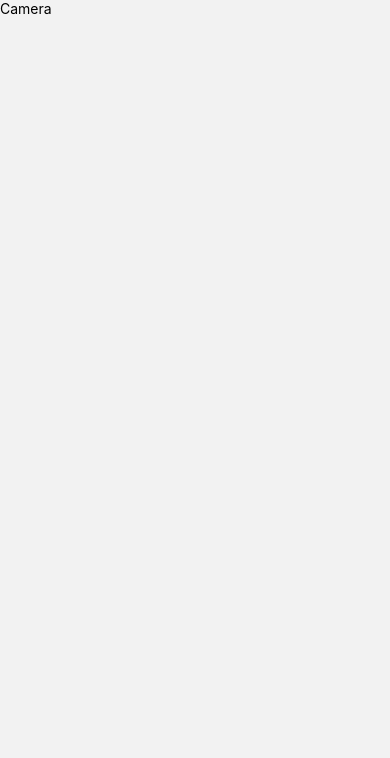
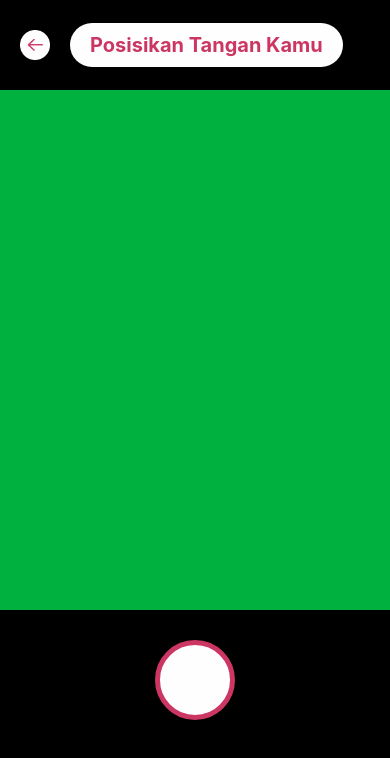
Before and after one commit to galihkarya/Persona, a React Native app: screen /CameraPage in a window 390 px wide. Shown: the top 758 px of the page. Built offline with nearby package versions, Linux system fonts and the light colour scheme.

Commit message:
cameraPage

```diff
--- a/src/cameraPage.tsx
+++ b/src/cameraPage.tsx
@@ -1,15 +1,68 @@
-import React from "react";
-import {
-    View,
-    Text,
-  } from 'react-native';
+import React from 'react';
+import {View, Text, TouchableOpacity, Image, StyleSheet} from 'react-native';
 
-const CameraPage = () => {
-    return(
+const CameraPage = ({navigation}) => {
+  return (
+    <View style={{backgroundColor: 'black', flex: 1}}>
+      <View style={{flexDirection: 'row', alignItems: 'center'}}>
+        <TouchableOpacity
+          style={Styles.backButton}
+          hitSlop={{top: 5, bottom: 5, right: 5, left: 5}}
+          onPress={() => {
+            navigation.goBack();
+          }}>
+          <Image
+            style={Styles.backIcon}
+            source={require('../assets/icons/icon_arrowLeftCircled.png')}
+          />
+        </TouchableOpacity>
         <View>
-            <Text>Camera</Text>
+          <Text style={Styles.instruction}>Posisikan Tangan Kamu</Text>
         </View>
-    );
+      </View>
+      <View style={Styles.viewFinder}>
+
+      </View>
+      <TouchableOpacity style={Styles.shutterButton}></TouchableOpacity>
+    </View>
+  );
 };
 
+const Styles = StyleSheet.create({
+  backIcon: {
+    width: 30,
+    height: 30,
+  },
+  backButton: {
+    alignSelf: 'flex-start',
+    marginHorizontal: 20,
+    marginVertical: 30,
+  },
+  instruction: {
+    color: '#cc3663',
+    backgroundColor: '#fefefe',
+    alignSelf: 'center',
+    paddingVertical: 10,
+    paddingHorizontal: 20,
+    fontWeight: '700',
+    fontSize: 20,
+    borderRadius: 30,
+  },
+  shutterButton: {
+    height: 80,
+    width: 80,
+    borderRadius: 50,
+    borderColor: '#cc3663',
+    borderWidth: 5,
+    backgroundColor: '#fefefe',
+    alignSelf: 'center',
+    margin: 30
+  },
+  viewFinder: {
+    backgroundColor: '#00b140',
+    aspectRatio: 3/4,
+
+  }
+});
+
 export default CameraPage;
--- a/src/index.tsx
+++ b/src/index.tsx
@@ -3,7 +3,8 @@ import HomePage from './homePage';
 import LoginPage from './loginPage';
 import RegistName from './regist1Name';
 import RegistRole from './regist2Role';
-import RegistInstitution from './regist3Institution';
+import RegistInstitutionBK from './regist3InstitutionBK';
+import RegistInstitutionWK from './regist3InstitutionWK';
 import RegistAccount from './regist4Account';
 import SplashScreen from './splashScreen';
 import AddStudentDataPage from './logedIn/addStudentDataPage';
@@ -19,7 +20,8 @@ export {
   LoginPage,
   RegistName,
   RegistRole,
-  RegistInstitution,
+  RegistInstitutionBK,
+  RegistInstitutionWK,
   RegistAccount,
   SplashScreen,
   AddStudentDataPage,
--- a/src/loginPage.tsx
+++ b/src/loginPage.tsx
@@ -15,7 +15,7 @@ const LoginPage = ({navigation}) => {
       <View>
         <TouchableOpacity style={Styles.backButton} hitSlop={{top: 5, bottom: 5, right: 5, left: 5}} onPress={() => {navigation.goBack()}}>
           <Image
-            style={Styles.avatar}
+            style={Styles.backIcon}
             source={require('../assets/icons/icon_arrowLeft.png')}
           />
         </TouchableOpacity>
@@ -49,14 +49,14 @@ const LoginPage = ({navigation}) => {
 };
 
 const Styles = StyleSheet.create({
-  avatar: {
+  backIcon: {
     width: 20,
     height: 20,
   },
   input: {
     backgroundColor: '#fefefe',
     borderRadius: 10,
-    elevation: 8,
+    elevation: 5,
     paddingHorizontal: 20,
     marginVertical: 8,
   },
--- a/src/regist3Institution.tsx
+++ b/src/regist3InstitutionBK.tsx
@@ -4,12 +4,12 @@ import {
     Text,
   } from 'react-native';
 
-const RegistInstitution = () => {
+const RegistInstitutionBK = () => {
     return(
         <View>
-            <Text>Institution</Text>
+            <Text>Institution Guru BK</Text>
         </View>
     );
 };
 
-export default RegistInstitution;
+export default RegistInstitutionBK;
--- /dev/null
+++ b/src/regist3InstitutionWK.tsx
@@ -0,0 +1,15 @@
+import React from "react";
+import {
+    View,
+    Text,
+  } from 'react-native';
+
+const RegistInstitutionWK = () => {
+    return(
+        <View>
+            <Text>Institution Guru WK</Text>
+        </View>
+    );
+};
+
+export default RegistInstitutionWK;
--- a/src/router/navigation.tsx
+++ b/src/router/navigation.tsx
@@ -7,7 +7,12 @@ import {
   HomePageLogedIn,
   GroupListPage,
   ProfilePage,
-  CameraPage
+  CameraPage,
+  RegistName,
+  RegistRole,
+  RegistInstitutionBK,
+  RegistInstitutionWK,
+  RegistAccount,
 } from '..';
 
 const Stack = createNativeStackNavigator();
@@ -15,12 +20,61 @@ const Stack = createNativeStackNavigator();
 function Navigation() {
   return (
     <Stack.Navigator initialRouteName="HomePage">
-      <Stack.Screen name="HomePage" component={HomePage} options={{headerShown: false}}/>
-      <Stack.Screen name="LoginPage" component={LoginPage} options={{headerShown: false}}/>
-      <Stack.Screen name="HomePageLogedIn" component={HomePageLogedIn} options={{headerShown: false}}/>
-      <Stack.Screen name="GroupListPage" component={GroupListPage} options={{headerShown: false}}/>
-      <Stack.Screen name="ProfilePage" component={ProfilePage} options={{headerShown: false}}/>
-      <Stack.Screen name="CameraPage" component={CameraPage} options={{headerShown: false}}/>
+      <Stack.Screen
+        name="HomePage"
+        component={HomePage}
+        options={{headerShown: false}}
+      />
+      <Stack.Screen
+        name="CameraPage"
+        component={CameraPage}
+        options={{headerShown: false}}
+      />
+      <Stack.Screen
+        name="LoginPage"
+        component={LoginPage}
+        options={{headerShown: false}}
+      />
+      <Stack.Screen
+        name="HomePageLogedIn"
+        component={HomePageLogedIn}
+        options={{headerShown: false}}
+      />
+      <Stack.Screen
+        name="GroupListPage"
+        component={GroupListPage}
+        options={{headerShown: false}}
+      />
+      <Stack.Screen
+        name="ProfilePage"
+        component={ProfilePage}
+        options={{headerShown: false}}
+      />
+      <Stack.Screen
+        name="RegistName"
+        component={RegistName}
+        options={{headerShown: false}}
+      />
+      <Stack.Screen
+        name="RegistRole"
+        component={RegistRole}
+        options={{headerShown: false}}
+      />
+      <Stack.Screen
+        name="RegistInstitutionBK"
+        component={RegistInstitutionBK}
+        options={{headerShown: false}}
+      />
+      <Stack.Screen
+        name="RegistInstitutionWK"
+        component={RegistInstitutionWK}
+        options={{headerShown: false}}
+      />
+      <Stack.Screen
+        name="RegistAccount"
+        component={RegistAccount}
+        options={{headerShown: false}}
+      />
     </Stack.Navigator>
   );
 }
```
Also changed, not shown: assets/icons/icon_arrowLeftCircled.png (added), assets/icons/icon_shutterButton.png (added).
